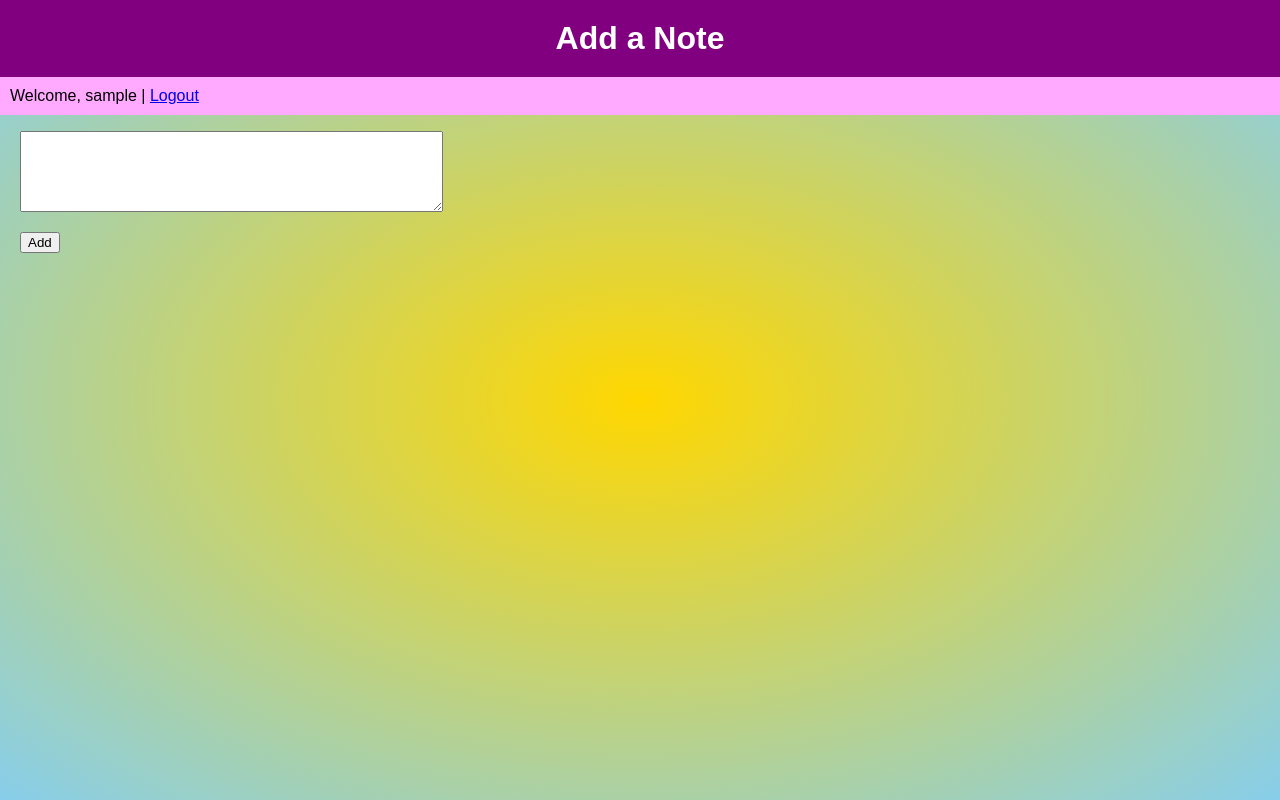
After one commit to kgager/aslmu, a Python web app: template templates/note_entry.html in a window 1280 px wide. The commit adds this page. Run offline with Jinja, Linux system fonts and the light colour scheme; the template is opened without the code that fills it: most values are stand-ins (such as "Sample title", 1, 10 or a date in 2020).

Commit message:
Added Dr.Toal's Note Board

```diff
--- a/app.yaml
+++ b/app.yaml
@@ -11,6 +11,9 @@ handlers:
   static_dir: scripts
 - url: /.*
   script: main.app
+- url: "/notes"
+  script: main.app
+  login: required
 
 libraries:
 - name: jinja2
--- /dev/null
+++ b/styles/notes.css
@@ -0,0 +1,46 @@
+body {
+  margin: 0;
+  padding: 0;
+  height: 100vh;
+  background-image: radial-gradient(gold, skyblue);
+  font-family: Arial;
+}
+
+h1 {
+  background-color: purple;
+  color: white;
+  font-size: 32px;
+  margin: 0;
+  padding: 20px 0;
+  text-align: center;
+}
+
+h1 + div {
+  background-color: #faf;
+  padding: 10px;
+}
+
+article {
+  font-size: 18px;
+  background-color: lightsteelblue;
+  border: 1px solid red;
+  border-radius: 5px;
+  margin: 20px;
+  padding: 8px;
+}
+
+p#addbutton {
+  margin-left: 20px;
+}
+
+p#addbutton a {
+  font-size: 16px;
+  color: white;
+  background-color: blue;
+  padding: 8px;
+  text-decoration: none;
+}
+
+textarea, input {
+  margin-left: 20px;
+}
--- a/templates/loginpage.html
+++ b/templates/loginpage.html
@@ -10,6 +10,7 @@
   </head>
   <body>
     <div class="login">
+      <a href="{{ log }}"> the </a>
       <h1> Please Login </h1>
     <form method="post" action="/main">
       <input type="submit" value="GO TO MAIN"/>
--- /dev/null
+++ b/templates/note_entry.html
@@ -0,0 +1,18 @@
+<!DOCTYPE html>
+<html lang="en">
+  <head>
+    <meta charset="utf-8">
+    <title>Add a Note</title>
+    <link rel="stylesheet" href="/styles/notes.css">
+  </head>
+  <body>
+    <h1>Add a Note</h1>
+    {% if nickname %}
+      <div>Welcome, {{ nickname }} | <a href="{{ logout_url }}">Logout</a></div>
+    {% endif %}
+    <form method="post" action="/notes">
+      <p><textarea name="note" rows="5" cols="50"></textarea></p>
+      <p><input type="submit" value="Add"></p>
+    </form>
+  </body>
+</html>
```
Also changed, not shown: main.py (+47 -6 lines), models.py (added, +10 -0 lines), templates/main.html (added, +23 -0 lines).
